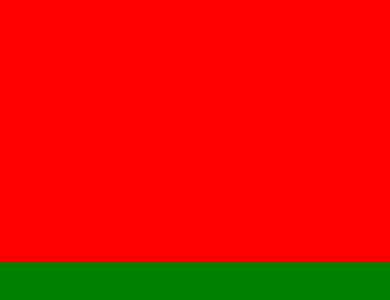
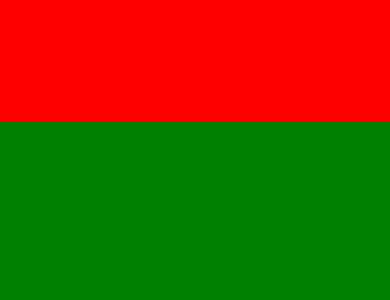
Before and after one commit to zjafei/react_native_notes, a React Native app: screen / in a window 390 px wide. Shown: the part 160-460 px from the top of the page. Built offline with nearby package versions, Linux system fonts and the light colour scheme.

Commit message:
test husky

```diff
--- a/src/App.js
+++ b/src/App.js
@@ -6,6 +6,7 @@ export default class FlexBox extends Component {
     return (
       <View style={styles.container}>
         <View style={styles.view1} />
+        <View style={styles.view2} />
         <View style={styles.view2} />
       </View>
     );
```
